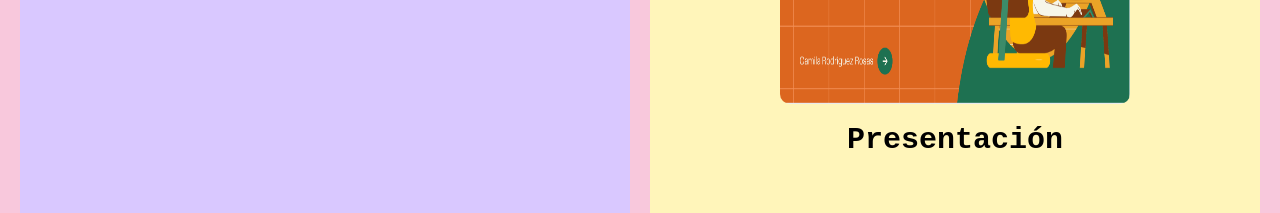
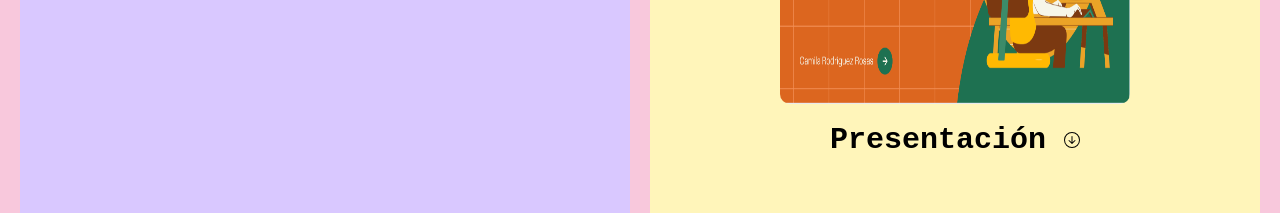
Before and after one commit to camilarosas6/portafolio, a plain HTML site: page index.html in a window 1280 px wide. Shown: the part 1000-1213 px from the top of the page. Drawn offline with Linux system fonts and the light colour scheme.

Commit message:
arrow for download

```diff
--- a/index.html
+++ b/index.html
@@ -36,7 +36,7 @@
             <a href="Stack Overflow 2024 Survey.pdf" download="Presentación">
                 <img src="images/presentacion.png" alt="Presentación Stack Overflow" class="square-img">
             </a>
-            <p>Presentación</p>
+            <p>Presentación <img src="images/Arrow Down Circle.svg" alt="download"></p>
         </div>
         <div class="square-box3">
             <a href="socials inv.pdf" download="Investigación">
```
